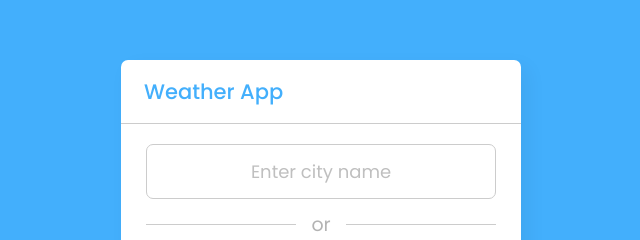
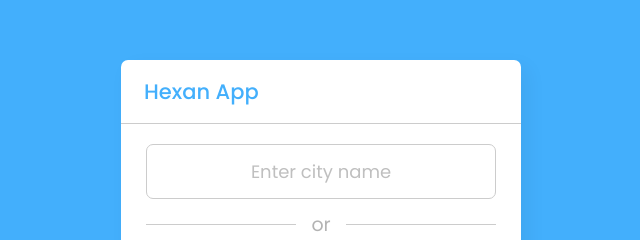
Before and after one commit to SambitKNayak/Weather-App-in-JavaScript, a plain HTML site: page index.html in a window 1280 px wide. Shown: the part 203-443 px from the top of the page, 319-959 px from the left. Drawn offline with nearby package versions, Linux system fonts and the light colour scheme.

Commit message:
Update index.html

```diff
--- a/index.html
+++ b/index.html
@@ -3,7 +3,7 @@
 <html lang="en" dir="ltr">
   <head>
     <meta charset="utf-8">
-    <title>Weather App in JavaScript | CodingNepal</title>
+    <title>Hexan Weather</title>
     <link rel="stylesheet" href="style.css">
     <meta name="viewport" content="width=device-width, initial-scale=1.0">
     <!-- Linking BoxIcon for Icon -->
@@ -11,7 +11,7 @@
   </head>
   <body>
     <div class="wrapper">
-      <header><i class='bx bx-left-arrow-alt'></i>Weather App</header>
+      <header><i class='bx bx-left-arrow-alt'></i>Hexan App</header>
       <section class="input-part">
         <p class="info-txt"></p>
         <div class="content">
```
